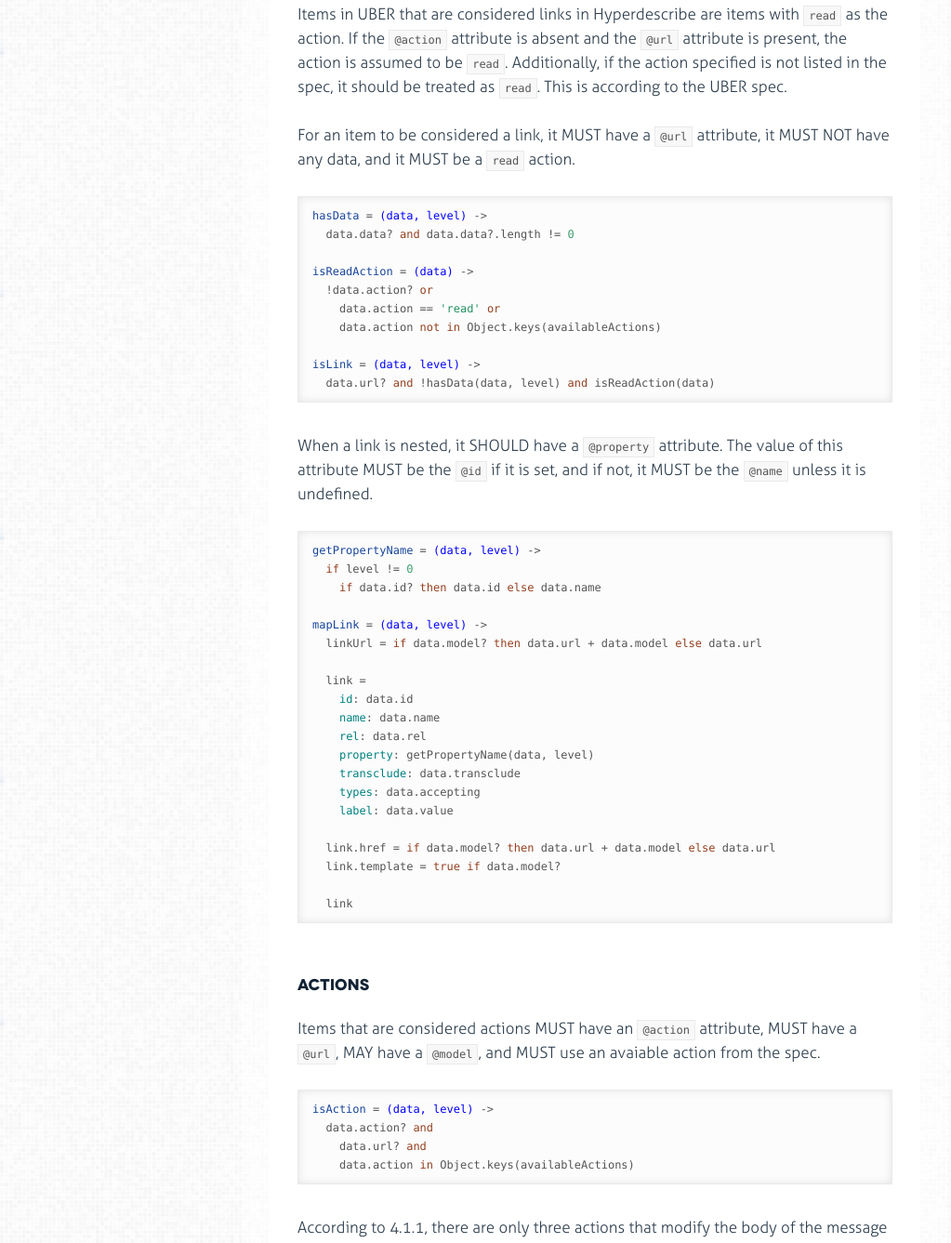
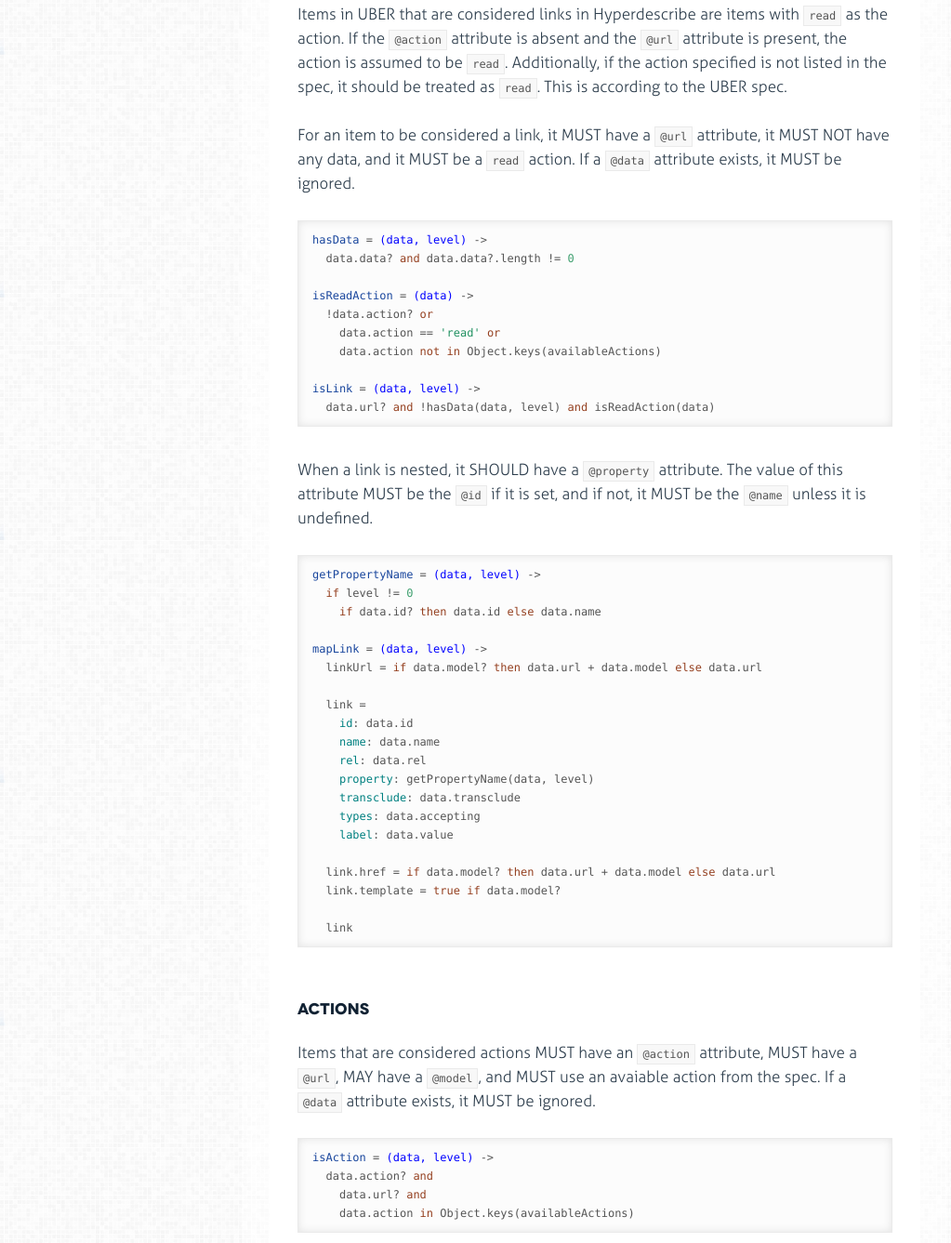
Before and after one commit to smizell/hyperdescribe-uber-json, a website: page docs/parser.html in a window 1280 px wide. Shown: the part 1247-2584 px from the top of the page at 93% size, without its empty margins (0-1023 px from the left). Drawn offline with Linux system fonts and the light colour scheme.

Commit message:
Data elements on links and actions will be ignored

```diff
--- a/docs/parser.html
+++ b/docs/parser.html
@@ -54,7 +54,7 @@
 
         <h4 id="links">Links</h4>
 <p>Items in UBER that are considered links in Hyperdescribe are items with <code>read</code> as the action. If the <code>@action</code> attribute is absent and the <code>@url</code> attribute is present, the action is assumed to be <code>read</code>. Additionally, if the action specified is not listed in the spec, it should be treated as <code>read</code>. This is according to the UBER spec.</p>
-<p>For an item to be considered a link, it MUST have a <code>@url</code> attribute, it MUST NOT have any data, and it MUST be a <code>read</code> action.</p>
+<p>For an item to be considered a link, it MUST have a <code>@url</code> attribute, it MUST NOT have any data, and it MUST be a <code>read</code> action. If a <code>@data</code> attribute exists, it MUST be ignored.</p>
 
 
           <div class='highlight'><pre><span class="hljs-function"><span class="hljs-title">hasData</span> = <span class="hljs-params">(data, level)</span> -&gt;</span>
@@ -97,7 +97,7 @@
 
 
         <h4 id="actions">Actions</h4>
-<p>Items that are considered actions MUST have an <code>@action</code> attribute, MUST have a <code>@url</code>, MAY have a <code>@model</code>, and MUST use an avaiable action from the spec.</p>
+<p>Items that are considered actions MUST have an <code>@action</code> attribute, MUST have a <code>@url</code>, MAY have a <code>@model</code>, and MUST use an avaiable action from the spec. If a <code>@data</code> attribute exists, it MUST be ignored.</p>
 
 
           <div class='highlight'><pre><span class="hljs-function"><span class="hljs-title">isAction</span> = <span class="hljs-params">(data, level)</span> -&gt;</span>
@@ -226,6 +226,7 @@
 <ol>
 <li>There is currently no way to tell whether a nested link should be a property of the resource (e.g. the <code>avatarUrl</code> in the example in the spec) or just a normal link. </li>
 <li>Is there any way to specify schema.org information for an UBER document?</li>
+<li>I’m currently ignoring all <code>@data</code> attributes in links and actions.</li>
 </ol>
 
 
```
Also changed, not shown: 1 other file.
